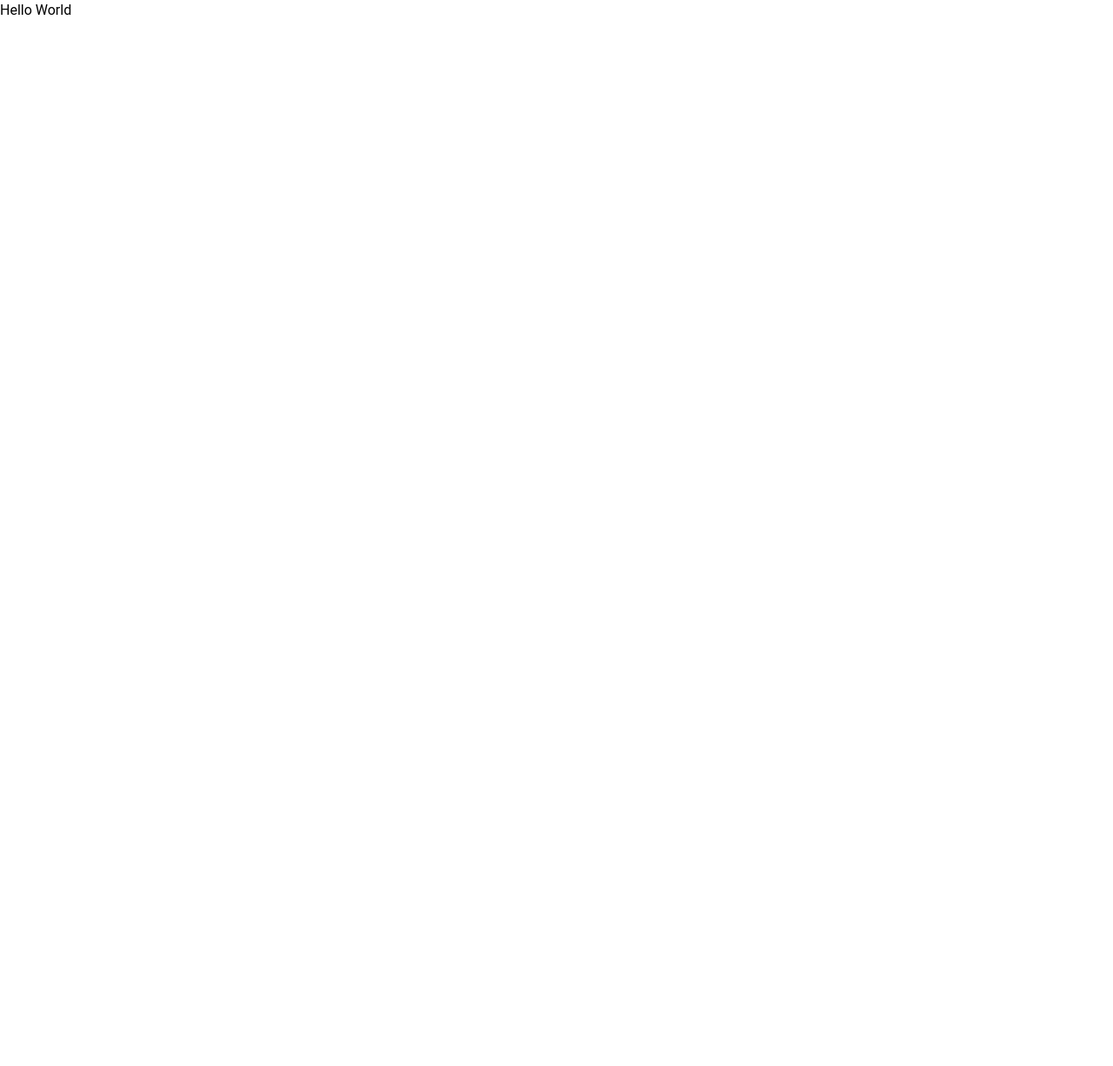
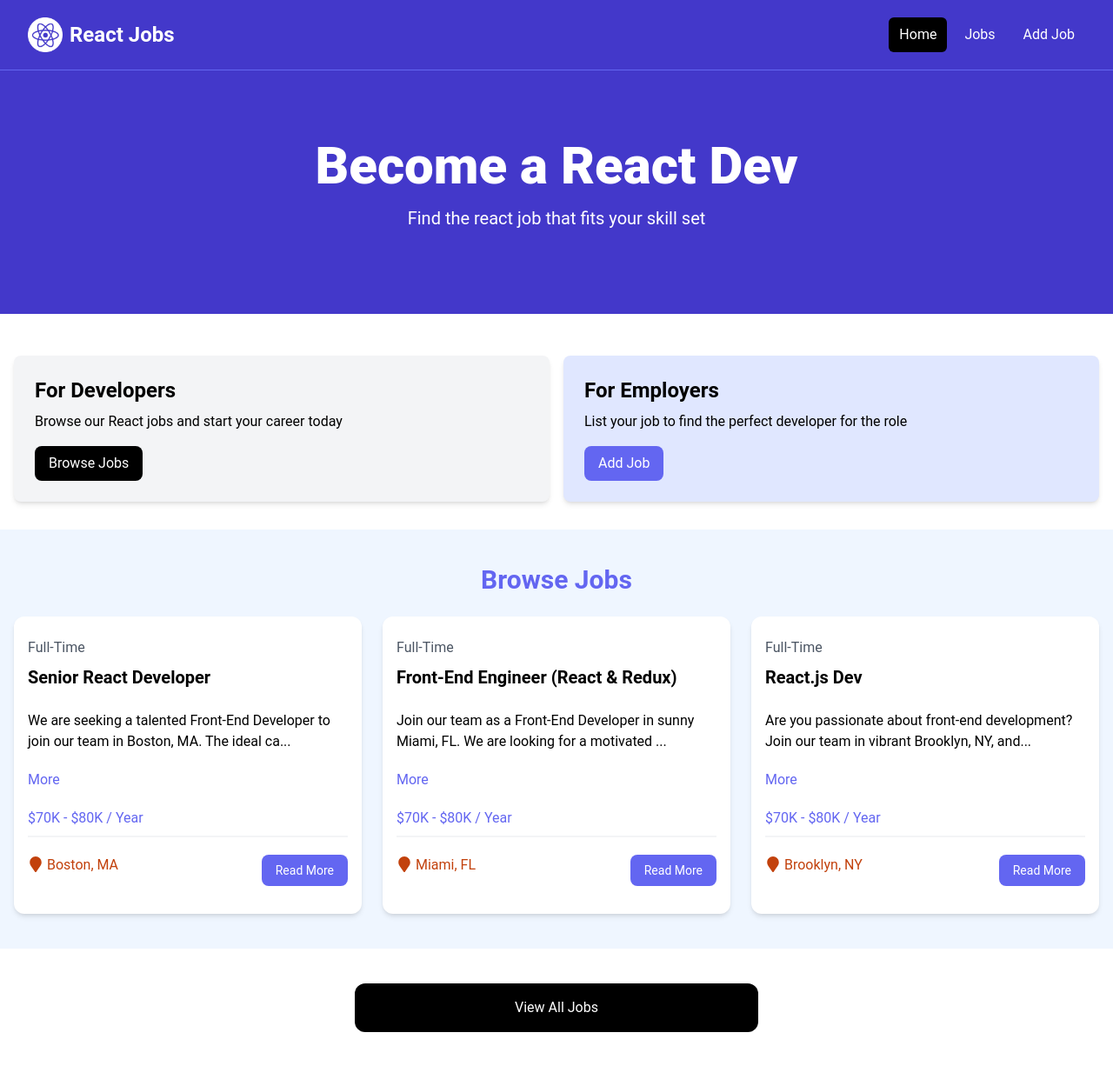
Before and after one commit to Philip-Machar/React-JS, a React (Vite) app: page / in a window 1280 px wide. Shown: the whole page at 87% size. Before the commit the page ends 800 px from the top, so only its background shows below. Built offline with nearby package versions, Linux system fonts and the light colour scheme.

Commit message:
Complete routing

```diff
--- a/src/App.jsx
+++ b/src/App.jsx
@@ -4,15 +4,19 @@
   createRoutesFromElements,
   RouterProvider,
 } from 'react-router-dom';
-import Navbar from './components/Navbar';
-import Hero from './components/Hero';
-import HomeCards from './components/HomeCards';
-import JobsListings from './components/JobsListings';
-import ViewAllJobs from './components/ViewAllJobs';
+
+import MainLayout from './layouts/MainLayout';
+import HomePage from './pages/HomePage';
+import JobsPage from './pages/JobsPage';
+import NotFoundPage from './pages/NotFoundPage';
 
 const router = createBrowserRouter(
   createRoutesFromElements(
-    <Route index element={<h1>Hello World</h1>} />
+    <Route path='/' element={<MainLayout />}>
+      <Route index element={<HomePage />} />
+      <Route path='/jobs' element={<JobsPage />} />
+      <Route path='*' element={<NotFoundPage />} />
+    </Route>
   )
 );
 
--- a/src/components/HomeCards.jsx
+++ b/src/components/HomeCards.jsx
@@ -1,3 +1,4 @@
+import { Link } from 'react-router-dom';
 import Card from './Card';
 
 const HomeCards = () => {
@@ -10,24 +11,24 @@
             <p className="mt-2 mb-4">
               Browse our React jobs and start your career today
             </p>
-            <a
-              href="/jobs.html"
+            <Link
+              to="/jobs"
               className="inline-block bg-black text-white rounded-lg px-4 py-2 hover:bg-gray-700"
             >
               Browse Jobs
-            </a>
+            </Link>
           </Card>
           <Card bg='bg-indigo-100'>
             <h2 className="text-2xl font-bold">For Employers</h2>
             <p className="mt-2 mb-4">
               List your job to find the perfect developer for the role
             </p>
-            <a
-              href="/add-job.html"
+            <Link
+              to="/add-job"
               className="inline-block bg-indigo-500 text-white rounded-lg px-4 py-2 hover:bg-indigo-600"
             >
               Add Job
-            </a>
+            </Link>
           </Card>
         </div>
       </div>
--- a/src/components/JobListing.jsx
+++ b/src/components/JobListing.jsx
@@ -1,3 +1,4 @@
+import { Link } from 'react-router-dom';
 import { useState } from 'react';
 import { FaMapMarker } from 'react-icons/fa';
 
@@ -34,12 +35,12 @@
             <FaMapMarker className="inline text-lg mb-1 mr-1" />
             {job.location}
           </div>
-          <a
-            href={`/job/${job.id}`}
+          <Link
+            to={`/job/${job.id}`}
             className="h-[36px] bg-indigo-500 hover:bg-indigo-600 text-white px-4 py-2 rounded-lg text-center text-sm"
           >
             Read More
-          </a>
+          </Link>
         </div>
       </div>
     </div>
--- a/src/components/Navbar.jsx
+++ b/src/components/Navbar.jsx
@@ -1,3 +1,4 @@
+import { Link } from 'react-router-dom';
 import logo from '../assets/images/logo.png';
 
 const Navbar = () => {
@@ -7,32 +8,32 @@
         <div className="flex h-20 items-center justify-between">
           <div className="flex flex-1 items-center justify-center md:items-stretch md:justify-start">
             {/* Logo */}
-            <a className="flex flex-shrink-0 items-center mr-4" href="/index.html">
+            <Link className="flex flex-shrink-0 items-center mr-4" to="/">
               <img className="h-10 w-auto" src={ logo } alt="React Jobs" />
               <span className="hidden md:block text-white text-2xl font-bold ml-2">
                 React Jobs
               </span>
-            </a>
+            </Link>
             <div className="md:ml-auto">
               <div className="flex space-x-2">
-                <a
-                  href="/index.html"
+                <Link
+                  to="/"
                   className="text-white bg-black hover:bg-gray-900 hover:text-white rounded-md px-3 py-2"
                 >
                   Home
-                </a>
-                <a
-                  href="/jobs.html"
+                </Link>
+                <Link
+                  to="/jobs"
                   className="text-white hover:bg-gray-900 hover:text-white rounded-md px-3 py-2"
                 >
                   Jobs
-                </a>
-                <a
-                  href="/add-job.html"
+                </Link>
+                <Link
+                  to="/add-job"
                   className="text-white hover:bg-gray-900 hover:text-white rounded-md px-3 py-2"
                 >
                   Add Job
-                </a>
+                </Link>
               </div>
             </div>
           </div>
--- a/src/components/ViewAllJobs.jsx
+++ b/src/components/ViewAllJobs.jsx
@@ -1,12 +1,14 @@
+import { Link } from 'react-router-dom';
+
 const ViewAllJobs = () => {
   return (
     <section className="m-auto max-w-lg my-10 px-6">
-      <a
-        href="/jobs"
+      <Link
+        to="/jobs"
         className="block bg-black text-white text-center py-4 px-6 rounded-xl hover:bg-gray-700"
       >
         View All Jobs
-      </a>
+      </Link>
     </section>
   )
 }
--- /dev/null
+++ b/src/layouts/MainLayout.jsx
@@ -0,0 +1,13 @@
+import { Outlet } from 'react-router-dom';
+import Navbar from '../components/Navbar'
+
+const MainLayout = () => {
+  return (
+    <>
+      <Navbar />
+      <Outlet />
+    </>
+  )
+}
+
+export default MainLayout
--- /dev/null
+++ b/src/pages/HomePage.jsx
@@ -0,0 +1,17 @@
+import Hero from '../components/Hero';
+import HomeCards from '../components/HomeCards';
+import JobListings from '../components/JobListings';
+import ViewAllJobs from '../components/ViewAllJobs';
+
+const HomePage = () => {
+  return (
+      <>
+        <Hero />
+        <HomeCards />
+        <JobListings />
+        <ViewAllJobs />
+      </>
+  )
+}
+
+export default HomePage;
--- /dev/null
+++ b/src/pages/JobsPage.jsx
@@ -0,0 +1,11 @@
+import JobListings from '../components/JobListings';
+
+const JobsPage = () => {
+  return (
+    <>
+      <JobListings />
+    </>
+  )
+  }
+
+  export default JobsPage;
--- /dev/null
+++ b/src/pages/NotFoundPage.jsx
@@ -0,0 +1,21 @@
+import { Link } from 'react-router-dom';
+import { FaExclamationTriangle } from 'react-icons/fa';
+
+const NotFoundPage = () => {
+  return (
+    <section className="text-center flex flex-col justify-center items-center h-96">
+      <FaExclamationTriangle className="text-yellow-400 text-6xl mb-4"/>
+      <i className="fas fa-exclamation-triangle text-yellow-400 fa-4x mb-4"></i>
+      <h1 className="text-6xl font-bold mb-4">404 Not Found</h1>
+      <p className="text-xl mb-5">This page does not exist</p>
+      <Link
+        to="/"
+        className="text-white bg-indigo-700 hover:bg-indigo-900 rounded-md px-3 py-2 mt-4"
+        >
+        Go Back
+      </Link>
+    </section>
+  )
+}
+
+  export default NotFoundPage;
```
Also changed, not shown: src/components/JobListings.jsx (renamed from src/components/JobsListings.jsx).
